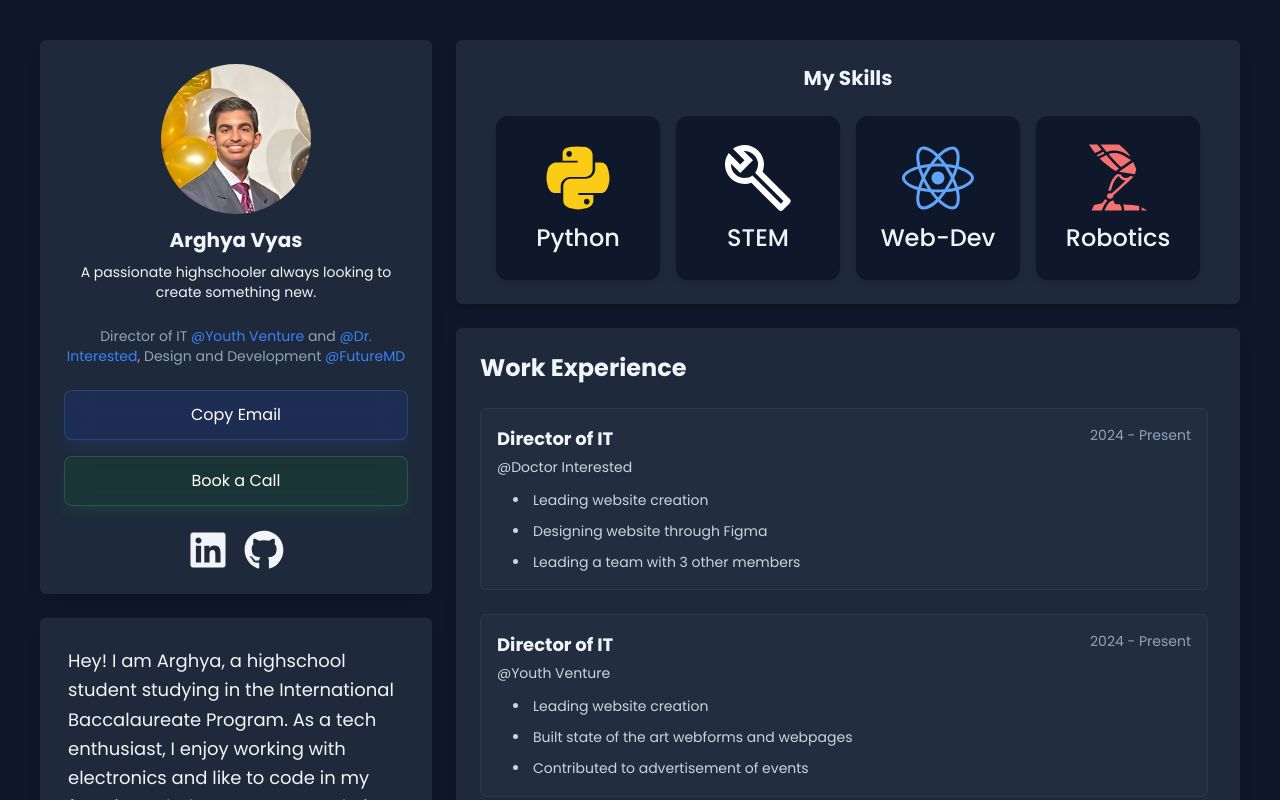
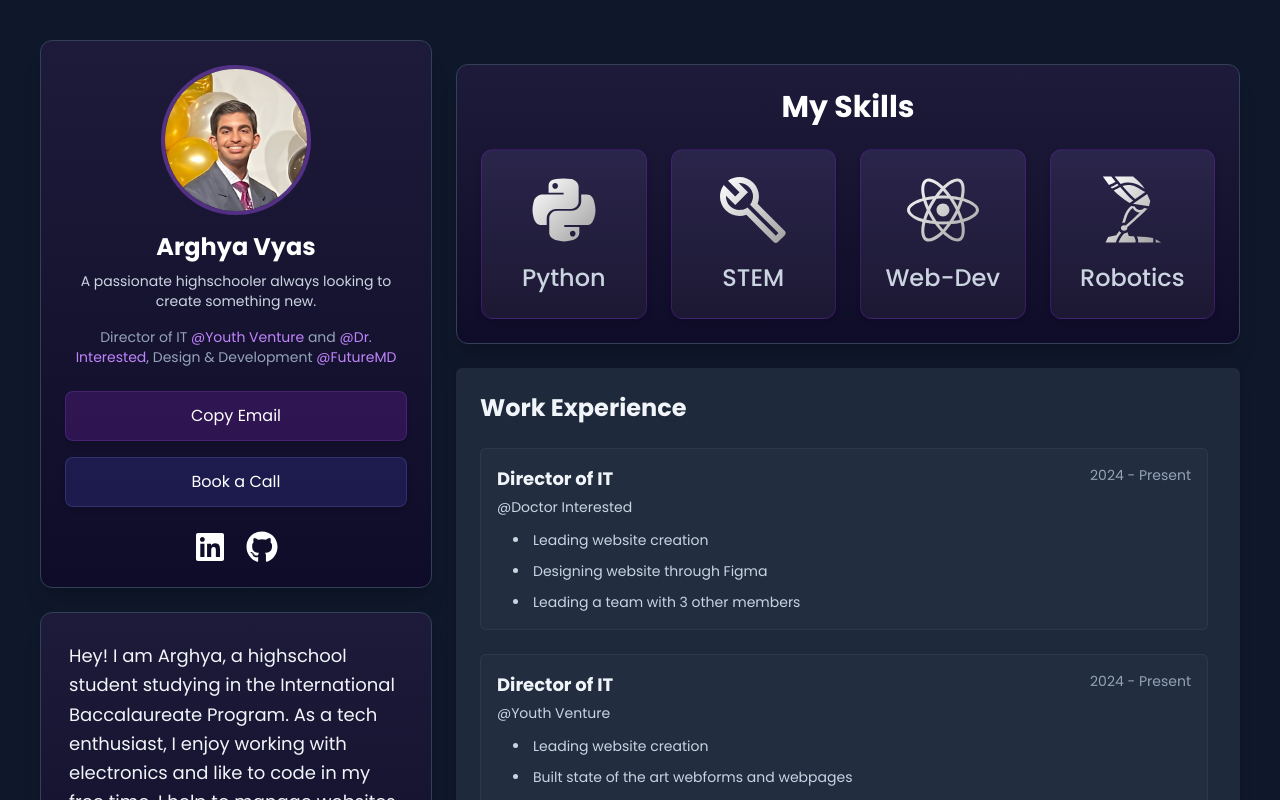
Before and after one commit to arghya-v/arghya-v, a Next.js app: page / in a window 1280 px wide. Shown: the top 800 px of the page. Built offline with nearby package versions, Linux system fonts and the light colour scheme.

Commit message:
recolouring

```diff
--- a/components/card.tsx
+++ b/components/card.tsx
@@ -3,13 +3,11 @@ import { useState, useEffect } from "react";
 import { Poppins } from "next/font/google";
 import dynamic from "next/dynamic";
 
-// Load the Poppins font
 const poppins = Poppins({
   subsets: ["latin"],
   weight: ["400", "500", "700"],
 });
 
-// Dynamically import icons to avoid SSR issues
 const FaLinkedin = dynamic(
   () => import("react-icons/fa").then((mod) => mod.FaLinkedin),
   { ssr: false }
@@ -39,8 +37,8 @@ export const ProfileCard = () => {
 
   return (
     <div
-      className={`w-full rounded-md overflow-hidden shadow-lg bg-slate-800 p-6
-        transition-all duration-300 hover:shadow-2xl hover:shadow-blue-500/30 ${poppins.className}`}
+      className={`w-full rounded-xl overflow-hidden shadow-xl bg-gradient-to-b from-[#1e1b3a] to-[#0f0c29] p-6
+        transition-all duration-300 hover:shadow-purple-600/40 border border-slate-700 ${poppins.className}`}
     >
       {/* Profile Picture */}
       <div className="flex justify-center">
@@ -49,20 +47,20 @@ export const ProfileCard = () => {
           alt="Arghya Vyas"
           width={150}
           height={150}
-          className="rounded-full"
+          className="rounded-full border-4 border-purple-500/40"
         />
       </div>
 
       {/* Profile Info */}
-      <div className="text-center mt-3">
-        <h1 className="text-xl text-slate-100 font-bold">Arghya Vyas</h1>
-        <p className="text-sm text-slate-100 mt-2">
+      <div className="text-center mt-4">
+        <h1 className="text-2xl text-white font-bold">Arghya Vyas</h1>
+        <p className="text-sm text-slate-300 mt-2">
           A passionate highschooler always looking to create something new.
         </p>
-        <p className="text-sm text-slate-400 mt-6">
-          Director of IT <span className="text-blue-500">@Youth Venture</span>{" "}
-          and <span className="text-blue-500">@Dr. Interested</span>, Design and
-          Development <span className="text-blue-500">@FutureMD</span>
+        <p className="text-sm text-slate-400 mt-4">
+          Director of IT <span className="text-purple-400">@Youth Venture</span> and{" "}
+          <span className="text-purple-400">@Dr. Interested</span>, Design &
+          Development <span className="text-purple-400">@FutureMD</span>
         </p>
       </div>
 
@@ -71,11 +69,8 @@ export const ProfileCard = () => {
         <button
           onClick={handleCopyEmail}
           className="w-full px-6 py-3 rounded-lg text-white
-            bg-blue-900/30 backdrop-blur-md border border-blue-400/20
-            shadow-lg shadow-blue-500/10 transition-all duration-300
-            hover:bg-blue-900/50 hover:shadow-blue-500/20
-            focus:outline-none focus:ring-2 focus:ring-blue-400/40 focus:ring-offset-2
-            disabled:opacity-50 disabled:cursor-not-allowed"
+            bg-purple-900/40 border border-purple-500/20
+            shadow-md transition hover:bg-purple-800/60 hover:shadow-purple-500/30"
         >
           {isCopied ? "Copied!" : "Copy Email"}
         </button>
@@ -88,33 +83,31 @@ export const ProfileCard = () => {
           target="_blank"
           rel="noopener noreferrer"
           className="w-full block text-center px-6 py-3 rounded-lg text-white
-            bg-green-900/30 backdrop-blur-md border border-green-400/20
-            shadow-lg shadow-green-500/10 transition-all duration-300
-            hover:bg-green-900/50 hover:shadow-green-500/20
-            focus:outline-none focus:ring-2 focus:ring-green-400/40 focus:ring-offset-2"
+            bg-indigo-900/40 border border-indigo-400/20
+            shadow-md transition hover:bg-indigo-800/60 hover:shadow-indigo-400/30"
         >
           Book a Call
         </a>
       </div>
 
-      {/* Social Media Buttons */}
+      {/* Social Media */}
       {isMounted && (
-        <div className="mt-6 flex justify-center space-x-4">
+        <div className="mt-6 flex justify-center space-x-5">
           <a
             href="https://www.linkedin.com/in/arghya-vyas-2a40a72b1/"
             target="_blank"
             rel="noopener noreferrer"
-            className="text-slate-100 hover:text-blue-500 transition-all duration-200"
+            className="text-white hover:text-purple-400 transition"
           >
-            <FaLinkedin className="w-10 h-10" />
+            <FaLinkedin className="w-8 h-8" />
           </a>
           <a
             href="https://github.com/arghya-v"
             target="_blank"
             rel="noopener noreferrer"
-            className="text-slate-100 hover:text-gray-400 transition-all duration-200"
+            className="text-white hover:text-slate-400 transition"
           >
-            <FaGithub className="w-10 h-10" />
+            <FaGithub className="w-8 h-8" />
           </a>
         </div>
       )}
--- a/components/paragraph.tsx
+++ b/components/paragraph.tsx
@@ -1,20 +1,25 @@
-import { Poppins } from 'next/font/google';
+import { Poppins } from "next/font/google";
 
 const poppins = Poppins({
-  subsets: ['latin'],
-  weight: ['400', '500', '700'],
+  subsets: ["latin"],
+  weight: ["400", "500", "700"],
 });
 
 export const AboutParagraph = () => {
   return (
     <div
-      className={`w-full h-full flex flex-col flex-grow justify-center rounded-md overflow-hidden shadow-lg bg-slate-800 p-7
-        transition-all duration-300 hover:shadow-2xl hover:shadow-blue-500/30 ${poppins.className}`}
+      className={`w-full h-full flex flex-col flex-grow justify-center rounded-xl overflow-hidden
+        bg-gradient-to-b from-[#1e1b3a] to-[#0f0c29] p-7
+        shadow-xl transition-all duration-300 hover:shadow-purple-600/40
+        border border-slate-700
+        ${poppins.className}`}
     >
       <p className="text-lg text-slate-100 leading-relaxed">
-
-        Hey! I am Arghya, a highschool student studying in the International Baccalaureate Program. As a tech enthusiast, I enjoy working with electronics and like to code in my free time. I help to manage websites for various non-profit organizations too! I am also a part of Vex Robotics team 31331-B. In my free time, I enjoy playing basketball, learn about science and math, video games, and more!
-
+        Hey! I am Arghya, a highschool student studying in the International Baccalaureate Program. As a
+        tech enthusiast, I enjoy working with electronics and like to code in my free time. I help to
+        manage websites for various non-profit organizations too! I am also a part of Vex Robotics team
+        31331-B. In my free time, I enjoy playing basketball, learn about science and math, video games,
+        and more!
       </p>
     </div>
   );
--- a/components/skills.tsx
+++ b/components/skills.tsx
@@ -1,60 +1,70 @@
 import { FaPython, FaReact } from "react-icons/fa";
 import { MdOutlineBuild } from "react-icons/md";
+import { GiRobotLeg } from "react-icons/gi";
 import { Poppins } from "next/font/google";
-import { GiRobotLeg } from "react-icons/gi";
 
 const poppins = Poppins({
   subsets: ["latin"],
   weight: ["400", "500", "700"],
 });
 
+const GradientIcon = ({ Icon }: { Icon: React.ElementType }) => (
+  <Icon
+    className="text-6xl md:text-7xl mb-2"
+    style={{ fill: "url(#whiteGreyGradient)" }}
+  />
+);
+
 export const SkillsComponent = () => {
+  const skills = [
+    { Icon: FaPython, label: "Python" },
+    { Icon: MdOutlineBuild, label: "STEM" },
+    { Icon: FaReact, label: "Web-Dev" },
+    { Icon: GiRobotLeg, label: "Robotics" },
+  ];
+
   return (
+    <>
+      {/* Hidden SVG gradient defs */}
+      <svg
+        style={{ width: 0, height: 0, position: "absolute" }}
+        aria-hidden="true"
+        focusable="false"
+      >
+        <defs>
+          <linearGradient id="whiteGreyGradient" x2="1" y2="1">
+            <stop offset="0%" stopColor="#ffffff" />
+            <stop offset="100%" stopColor="#a0a0a0" />
+          </linearGradient>
+        </defs>
+      </svg>
+
       <div
-      className={`flex flex-col items-center justify-center bg-slate-800 text-slate-100 py-6 px-6 md:px-10 rounded-md shadow-lg
-        transition-all duration-300 hover:shadow-2xl hover:shadow-blue-500/30
-        w-full max-w-5xl mx-auto ${poppins.className}`}
+        className={`w-full max-w-5xl mx-auto rounded-xl overflow-hidden bg-gradient-to-b from-[#1e1b3a] to-[#0f0c29] p-6
+          shadow-xl transition-all duration-300 hover:shadow-purple-600/40 border border-slate-700
+          flex flex-col items-center justify-center
+          ${poppins.className}`}
       >
-      <h1 className="text-2xl md:text-xl font-bold mb-6">My Skills</h1>
-      <div className="grid grid-cols-2 md:grid-cols-4 gap-4 w-full">
-        {[
-          {
-            icon: (
-              <FaPython className="text-yellow-400 text-6xl md:text-7xl mb-2" />
-            ),
-            label: "Python",
-          },
-          {
-            icon: (
-              <MdOutlineBuild className="text-white text-6xl md:text-7xl mb-2" />
-            ),
-            label: "STEM",
-          },
-          {
-            icon: (
-              <FaReact className="text-blue-400 text-6xl md:text-7xl mb-2" />
-            ),
-            label: "Web-Dev",
-          },
-          {
-            icon: (
-              <GiRobotLeg className="text-red-400 text-6xl md:text-7xl mb-2" />
-            ),
-            label: "Robotics",
-          },
-        ].map(({ icon, label }, index) => (
+        <h1 className="text-3xl font-bold text-white mb-6">My Skills</h1>
+
+        <div className="grid grid-cols-2 md:grid-cols-4 gap-6 w-full">
+          {skills.map(({ Icon, label }, index) => (
             <div
               key={index}
-            className="flex flex-col items-center justify-center bg-slate-900 rounded-xl p-3 md:p-4 shadow-md aspect-square"
+              className="flex flex-col items-center justify-center
+                bg-gradient-to-b from-[#2a254a] to-[#1c1833]
+                rounded-xl p-6 shadow-md border border-purple-700/30
+                aspect-square"
             >
-            {icon}
-            <p className="text-xl md:text-2xl font-medium whitespace-nowrap text-center">
+              <GradientIcon Icon={Icon} />
+              <p className="text-xl md:text-2xl font-medium whitespace-nowrap text-center text-slate-300 mt-2">
                 {label}
               </p>
             </div>
           ))}
         </div>
       </div>
+    </>
   );
 };
 
```
Lines whose indentation alone changed are shown as unchanged.
